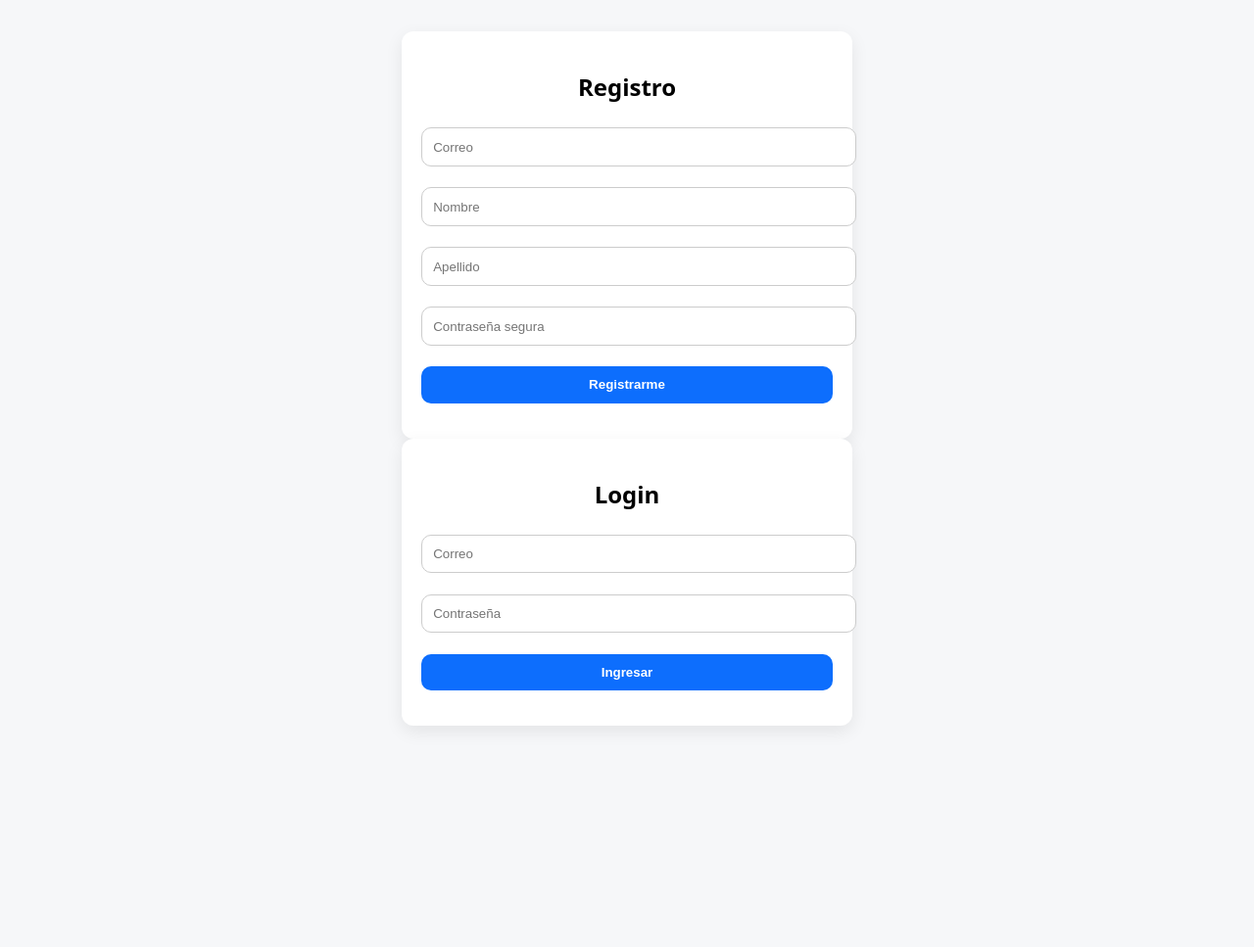
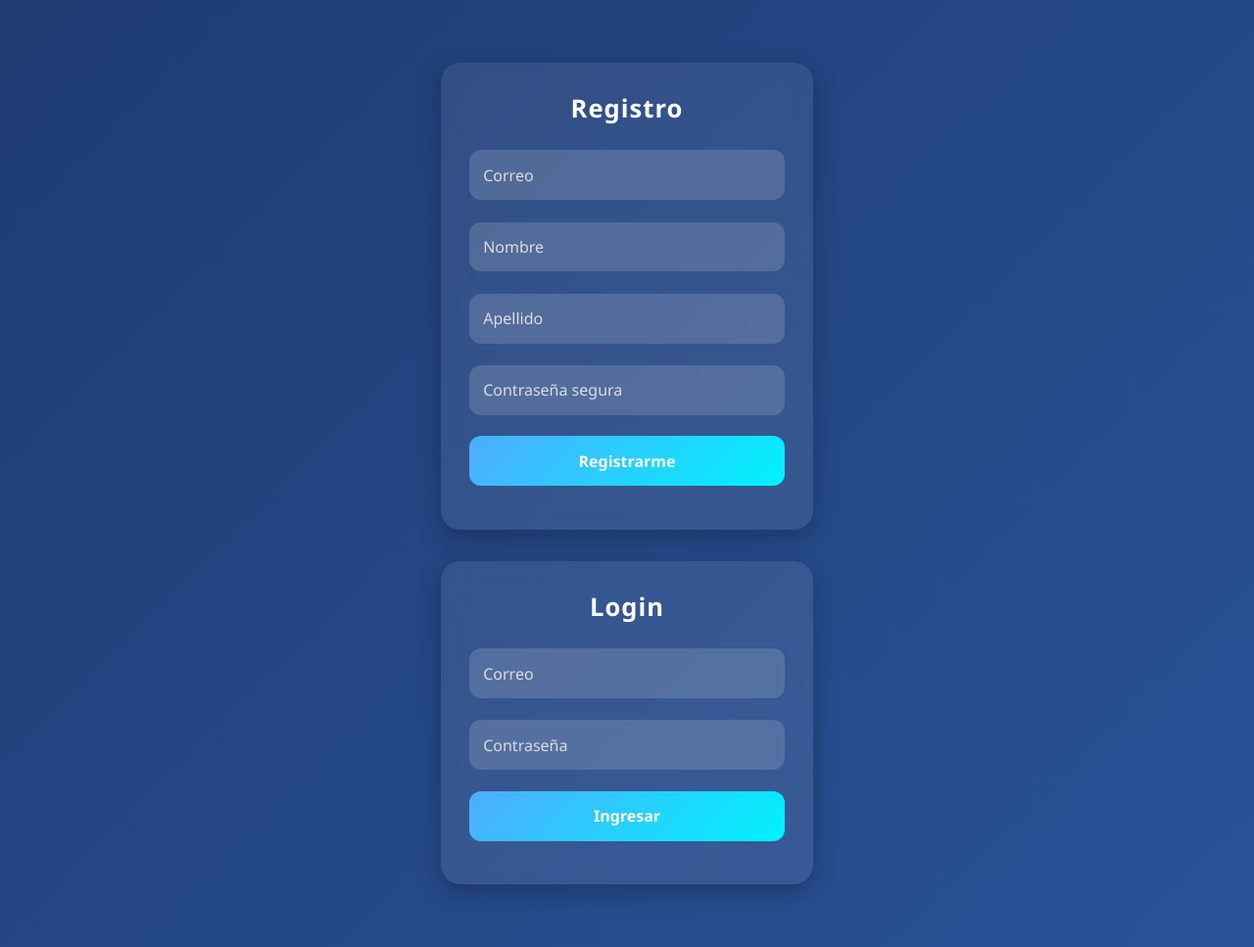
Before and after one commit to Akuario27/Pagina-web-web, a PHP site: page /Loginyregister.php in a window 1280 px wide. Shown: the whole page at 98% size. Before the commit the page ends 744 px from the top, so only its background shows below. Run offline with PHP 8.4, Linux system fonts and the light colour scheme.

Commit message:
Update Loginyregister.php

```diff
--- a/Proyecto anual/Loginyregister.php
+++ b/Proyecto anual/Loginyregister.php
@@ -135,5 +135,128 @@ h2{text-align:center}
 </form>
 <?php endif; ?>
 
+   <style>
+    /* === RESET Y FUENTE === */
+* {
+  margin: 0;
+  padding: 0;
+  box-sizing: border-box;
+  font-family: "Segoe UI", Tahoma, Geneva, Verdana, sans-serif;
+}
+
+body {
+  display: flex;
+  flex-direction: column;
+  justify-content: center;
+  align-items: center;
+  min-height: 100vh;
+  background: linear-gradient(135deg, #1e3c72, #2a5298);
+  color: #fff;
+  padding: 1rem;
+}
+
+/* === FORMULARIOS === */
+form {
+  max-width: 380px;
+  width: 100%;
+  margin: 1rem auto;
+  background: rgba(255, 255, 255, 0.08);
+  backdrop-filter: blur(12px);
+  padding: 1.8rem;
+  border-radius: 20px;
+  box-shadow: 0 8px 25px rgba(0, 0, 0, 0.25);
+  animation: fadeIn 0.6s ease-in-out;
+}
+
+/* TITULOS */
+h2 {
+  text-align: center;
+  margin-bottom: 1.2rem;
+  font-size: 1.6rem;
+  color: #fff;
+  letter-spacing: 1px;
+}
+
+/* === INPUTS === */
+input {
+  width: 100%;
+  padding: 0.9rem;
+  margin: 0.4rem 0 1rem;
+  border-radius: 12px;
+  border: none;
+  outline: none;
+  background: rgba(255, 255, 255, 0.15);
+  color: #fff;
+  font-size: 1rem;
+  transition: all 0.3s ease;
+}
+
+input::placeholder {
+  color: #ddd;
+}
+
+input:focus {
+  background: rgba(255, 255, 255, 0.25);
+  box-shadow: 0 0 0 2px #4facfe;
+}
+
+/* === BOTONES === */
+button {
+  width: 100%;
+  padding: 0.9rem;
+  border: none;
+  border-radius: 12px;
+  background: linear-gradient(135deg, #4facfe, #00f2fe);
+  color: #fff;
+  font-weight: bold;
+  cursor: pointer;
+  font-size: 1rem;
+  transition: transform 0.2s, box-shadow 0.2s;
+}
+
+button:hover {
+  transform: scale(1.05);
+  box-shadow: 0 6px 15px rgba(0, 242, 254, 0.4);
+}
+
+/* === ALERTAS === */
+.alert {
+  max-width: 420px;
+  width: 100%;
+  margin: 0.6rem auto;
+  padding: 0.9rem;
+  border-radius: 12px;
+  font-size: 0.95rem;
+}
+
+.ok {
+  background: rgba(50, 205, 50, 0.2);
+  border: 1px solid #2ecc71;
+  color: #dfffe3;
+}
+
+.err {
+  background: rgba(255, 0, 0, 0.2);
+  border: 1px solid #e74c3c;
+  color: #ffe5e5;
+}
+
+/* === ANIMACIÓN === */
+@keyframes fadeIn {
+  from { opacity: 0; transform: translateY(-20px); }
+  to   { opacity: 1; transform: translateY(0); }
+}
+
+/* === RESPONSIVE === */
+@media (max-width: 480px) {
+  form {
+    padding: 1.2rem;
+    border-radius: 15px;
+  }
+
+  h2 {
+    font-size: 1.3rem;
+  }
+}
 </body>
 </html>
```
